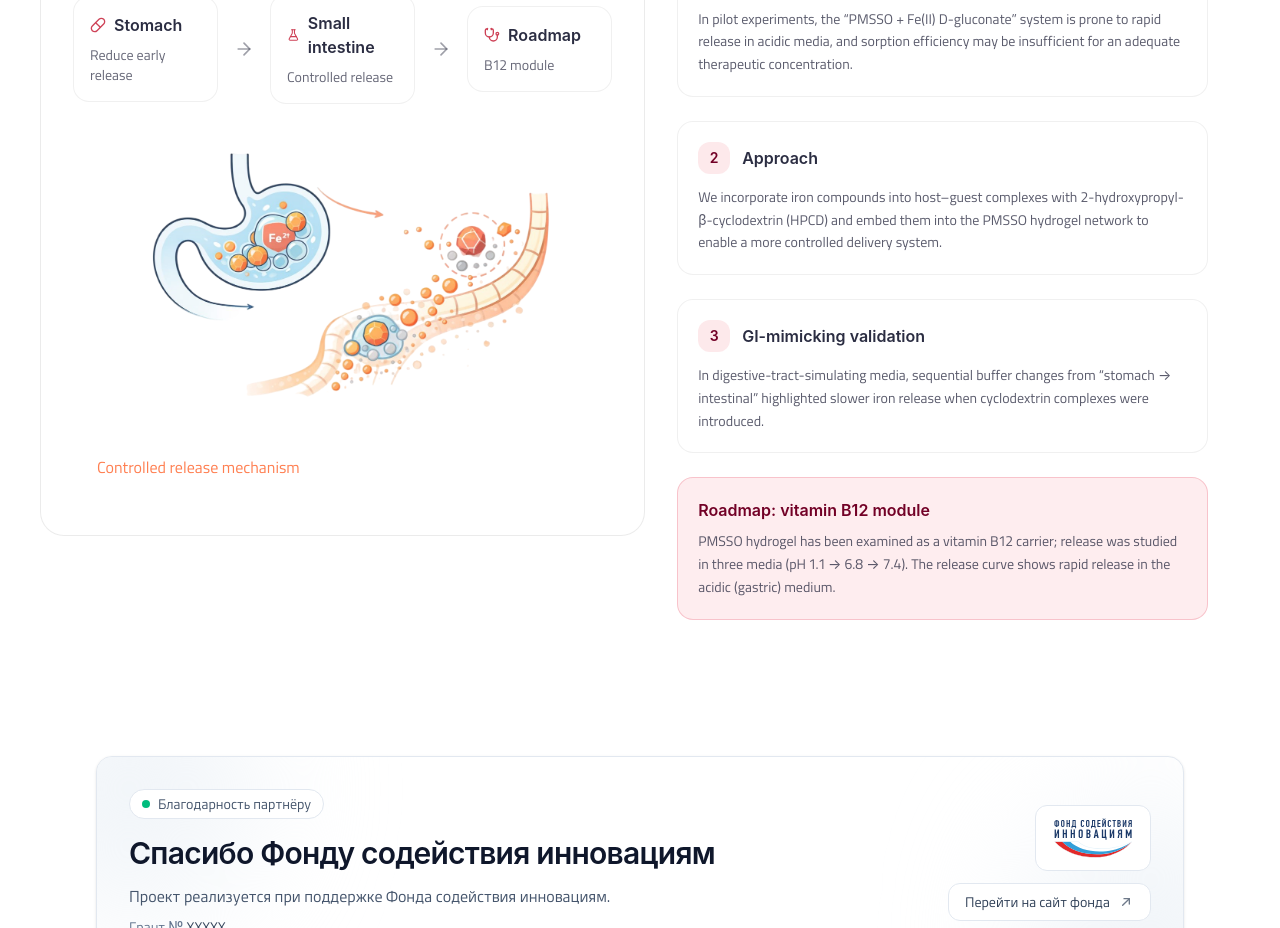
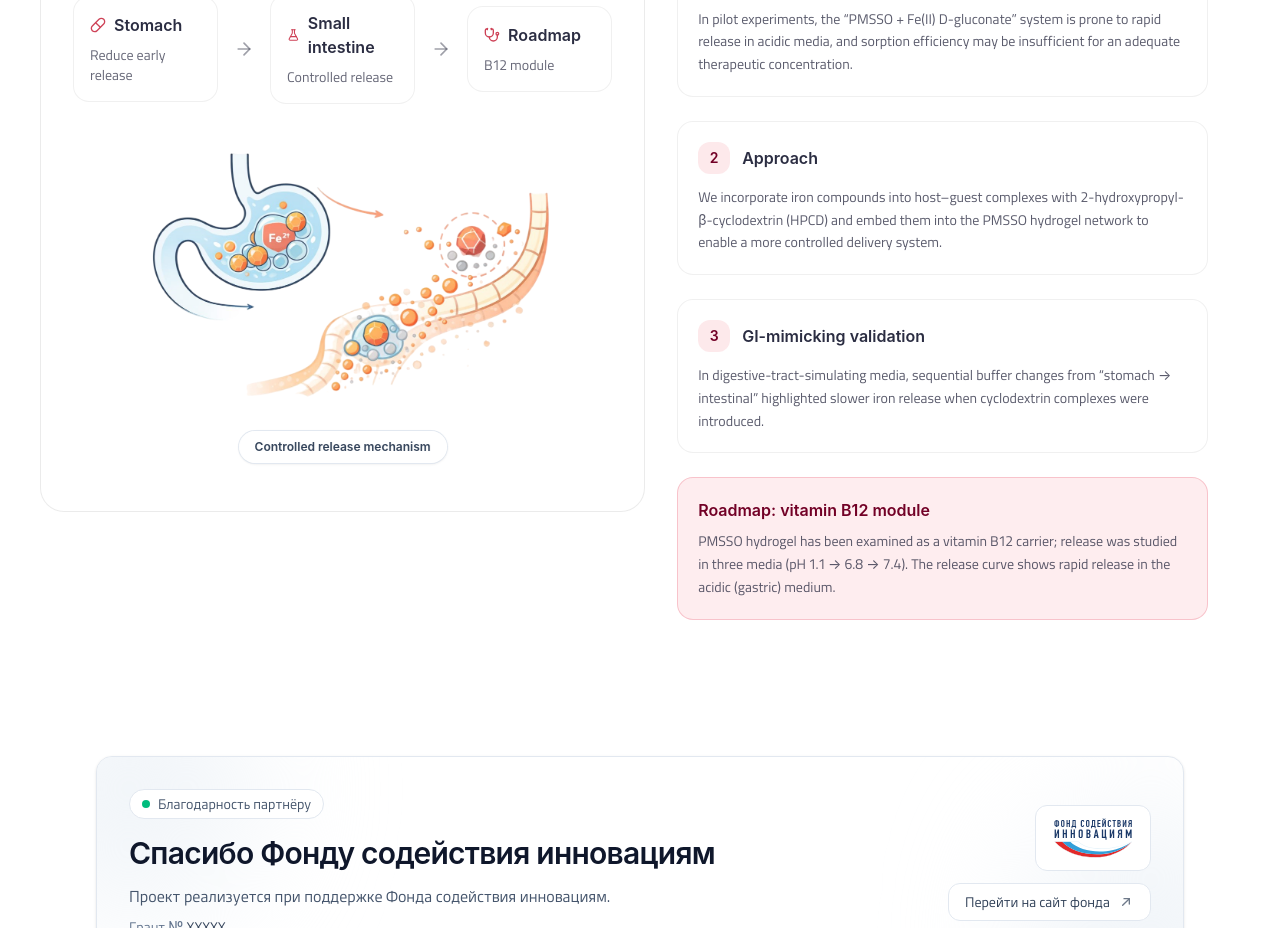
Before and after one commit to Zenyatharr/landing_silikafer, a React (Vite) app: page / in a window 1280 px wide. Shown: the part 2140-3068 px from the top of the page. Built offline with nearby package versions, Linux system fonts and the light colour scheme; a web font is replaced by a local one.

Commit message:
Update App.tsx

```diff
--- a/src/app/App.tsx
+++ b/src/app/App.tsx
@@ -363,9 +363,14 @@ function MechanismSection({
                 <img
                   src={scheme_stomach}
                   alt="Controlled release mechanism"
-                  className="max-w-full max-h-full h-auto object-contain select-none pointer-events-none"
+                  className="mx-auto max-w-full h-auto object-contain select-none pointer-events-none"
                 />
-                <text> Controlled release mechanism </text>
+
+                <div className="pointer-events-none absolute bottom-4 left-1/2 -translate-x-1/2">
+                  <div className="rounded-full bg-white/80 px-4 py-2 text-xs font-semibold text-slate-700 shadow-sm ring-1 ring-slate-200 backdrop-blur">
+                    Controlled release mechanism
+                  </div>
+                </div>
               </div>
             </div>
           </motion.div>
```
